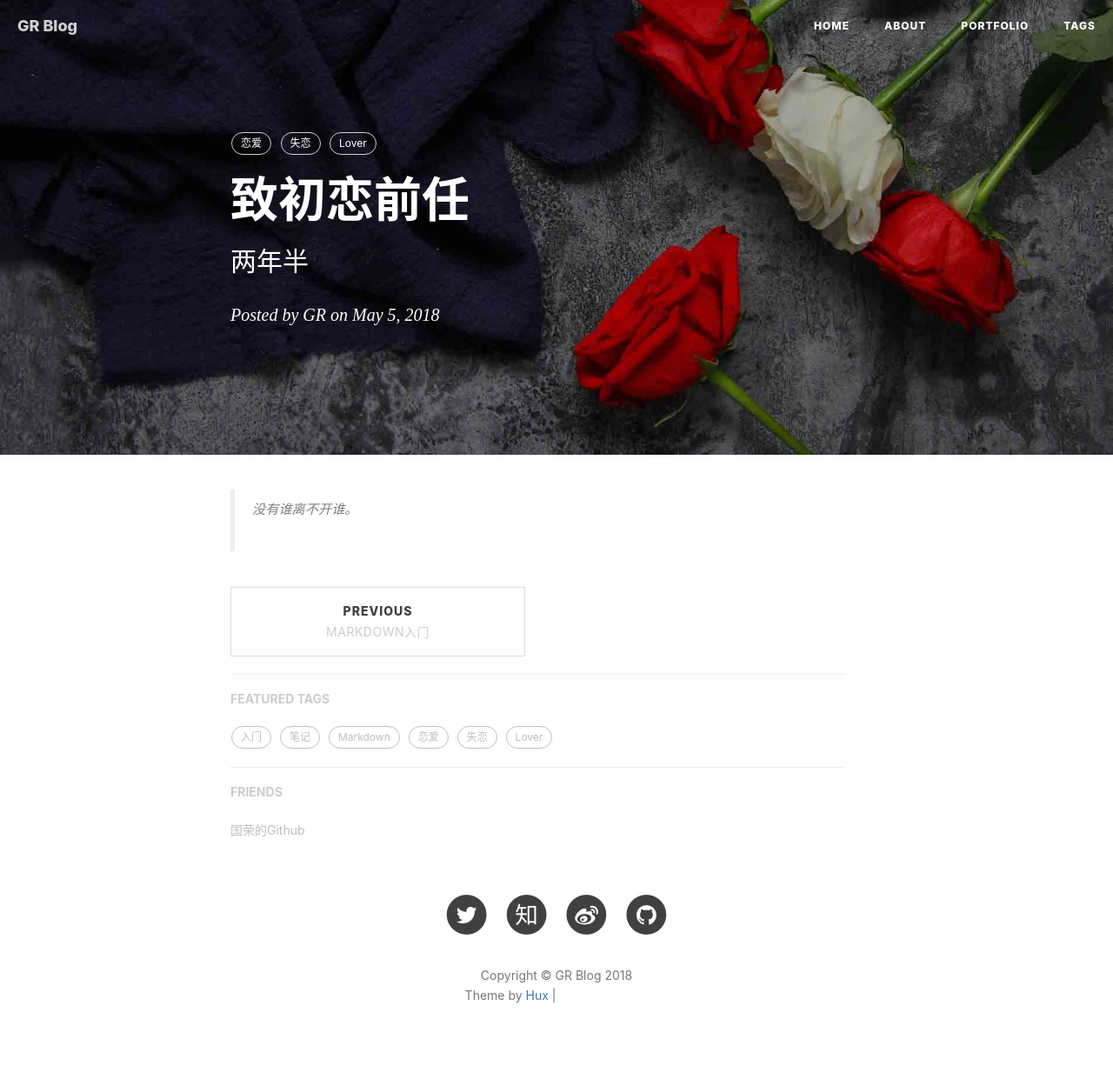
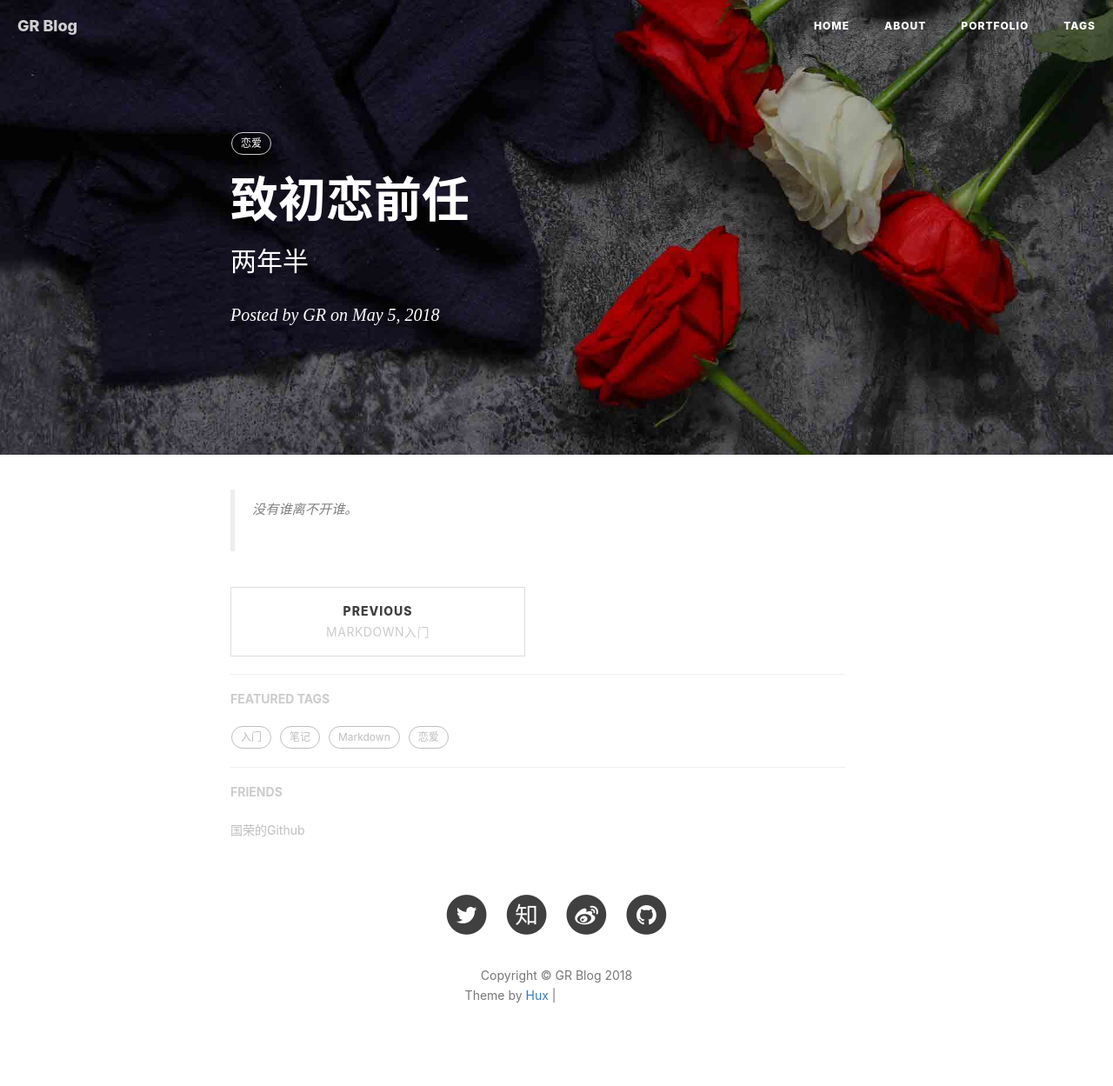
Before and after one commit to wangguorong1996/wangguorong1996.github.io, a Jekyll site: the page built from _posts/2018-05-05-My-Lover-gone.markdown, in a window 1280 px wide. Shown: the whole page at 87% size. Built offline with Jekyll 4.4.1, drawn with Linux system fonts in a browser that asks for light colours; nearby versions of some CDN libraries; comment, search, counter and statistics services are not loaded; grey boxes are pictures that could not be loaded.

Commit message:
Update 2018-05-05-My-Lover-gone.markdown

```diff
--- a/_posts/2018-05-05-My-Lover-gone.markdown
+++ b/_posts/2018-05-05-My-Lover-gone.markdown
@@ -7,8 +7,8 @@ author:     "GR"
 header-img: "img/post-bg-myLove.jpg"
 tags:
     - 恋爱
-    - 失恋
-    - Lover
+    -
+    -
 ---
 
 > 没有谁离不开谁。<br><br>
```
